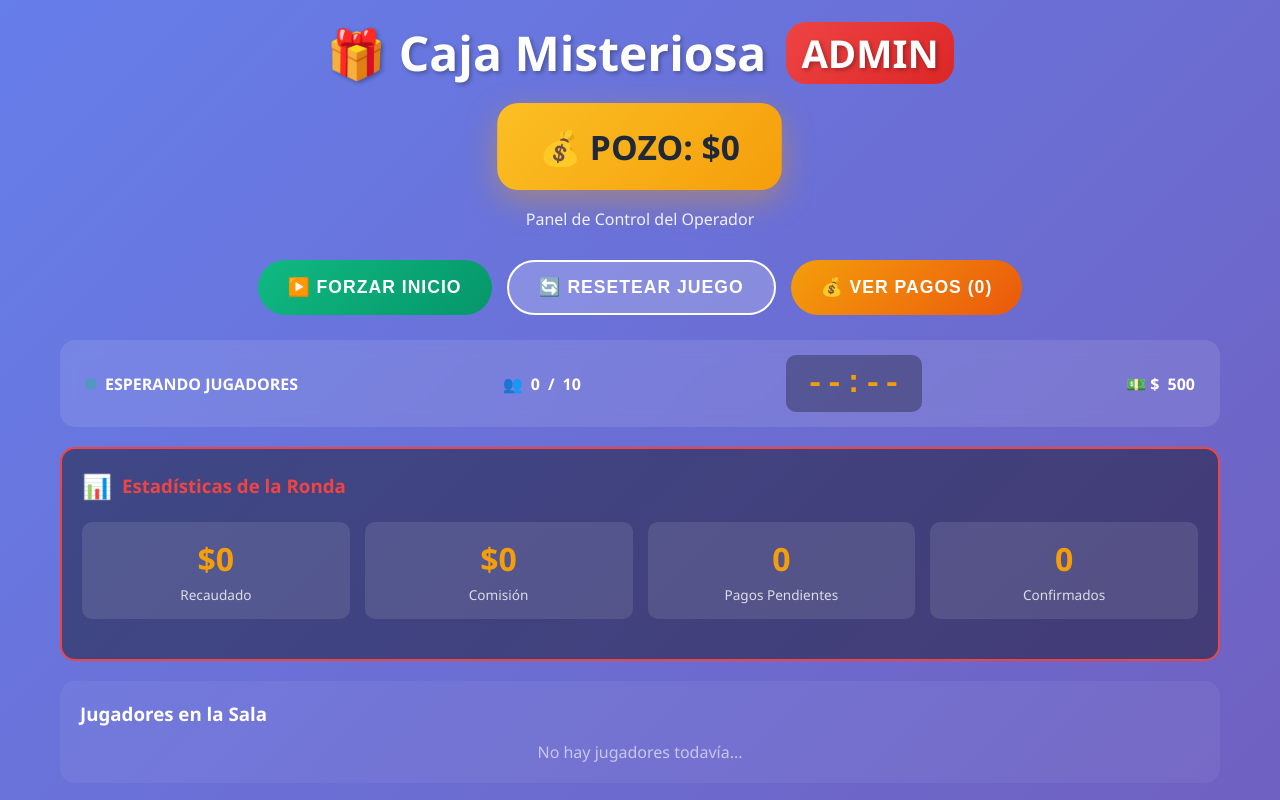
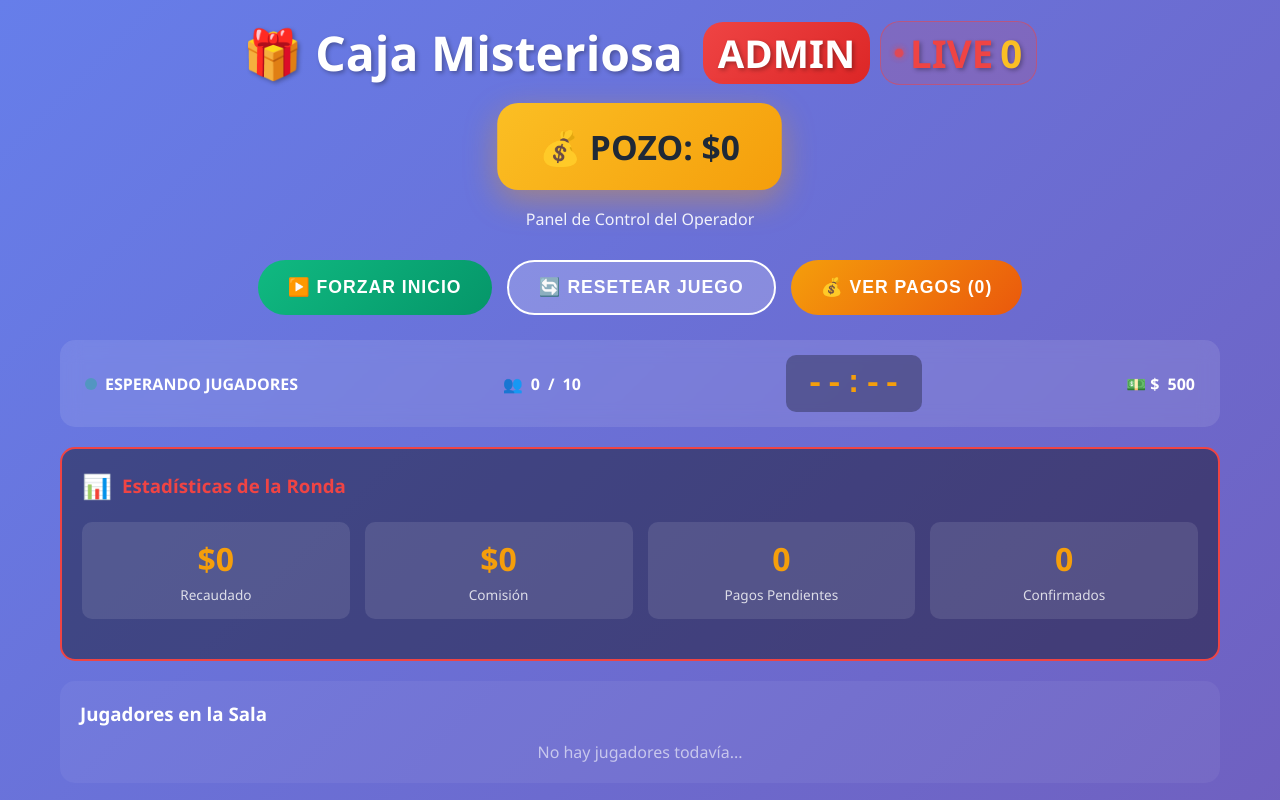
Before and after one commit to lacajamisteriosoficial-cloud/mistery-box, a website: page admin/index.html in a window 1280 px wide. Shown: the top 800 px of the page. Drawn offline with Linux system fonts and the light colour scheme; no server answers.

Commit message:
Actualizo todos los cambios

```diff
--- a/admin/index.html
+++ b/admin/index.html
@@ -73,12 +73,47 @@
     flex-wrap: wrap;
     gap: 10px;
 }
+.live-badge-admin {
+    display: inline-flex;
+    align-items: center;
+    gap: 7px;
+    background: rgba(239,68,68,0.15);
+    border: 1px solid rgba(239,68,68,0.5);
+    border-radius: 20px;
+    padding: 5px 14px;
+    font-size: 0.8em;
+    font-weight: 700;
+    color: white;
+    vertical-align: middle;
+}
+.live-dot-admin {
+    width: 8px;
+    height: 8px;
+    border-radius: 50%;
+    background: #ef4444;
+    box-shadow: 0 0 6px #ef4444;
+    animation: livePulse 1.2s ease-in-out infinite;
+    flex-shrink: 0;
+}
+.live-dot-admin-label { color: #ef4444; }
+#viewerCount { color: #fbbf24; font-weight: 900; }
+@keyframes livePulse {
+    0%, 100% { opacity: 1; transform: scale(1); }
+    50% { opacity: 0.4; transform: scale(1.4); }
+}
     </style>
 </head>
 <body>
     <div class="container">
         <div class="header">
-            <h1>🎁 Caja Misteriosa <span class="admin-badge">ADMIN</span></h1>
+            <h1>🎁 Caja Misteriosa
+    <span class="admin-badge">ADMIN</span>
+    <span class="live-badge-admin">
+        <span class="live-dot-admin"></span>
+        <span class="live-dot-admin-label">LIVE</span>
+        <span id="viewerCount">0</span>
+    </span>
+</h1>
             <div class="jackpot-display">
                 💰 POZO: $<span id="jackpotAmount">0</span>
             </div>
--- a/public/js/player.js
+++ b/public/js/player.js
@@ -33,6 +33,7 @@ viewerSource.onmessage = (event) => {
         if (el) el.textContent = viewers;
     };
     viewerSource.onerror = () => {};
+});  // ← ESTA LÍNEA FALTABA
 
 function init() {
     renderBoxes();
```
Also changed, not shown: public/css/style.css (+14 -12 lines). Lines whose indentation alone changed are shown as unchanged.
